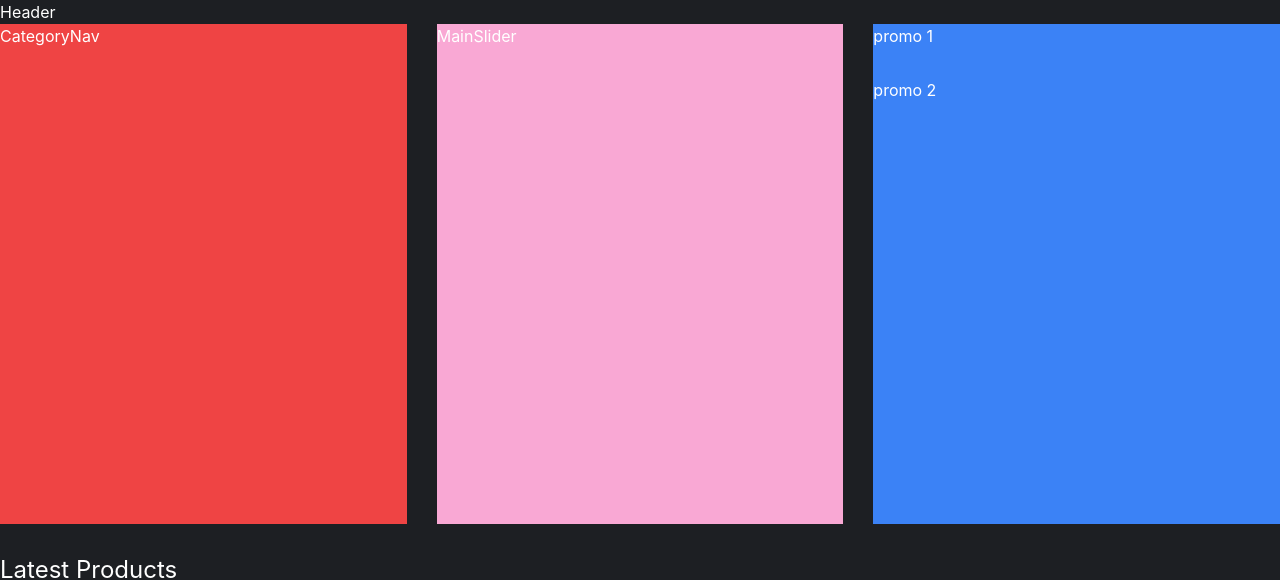
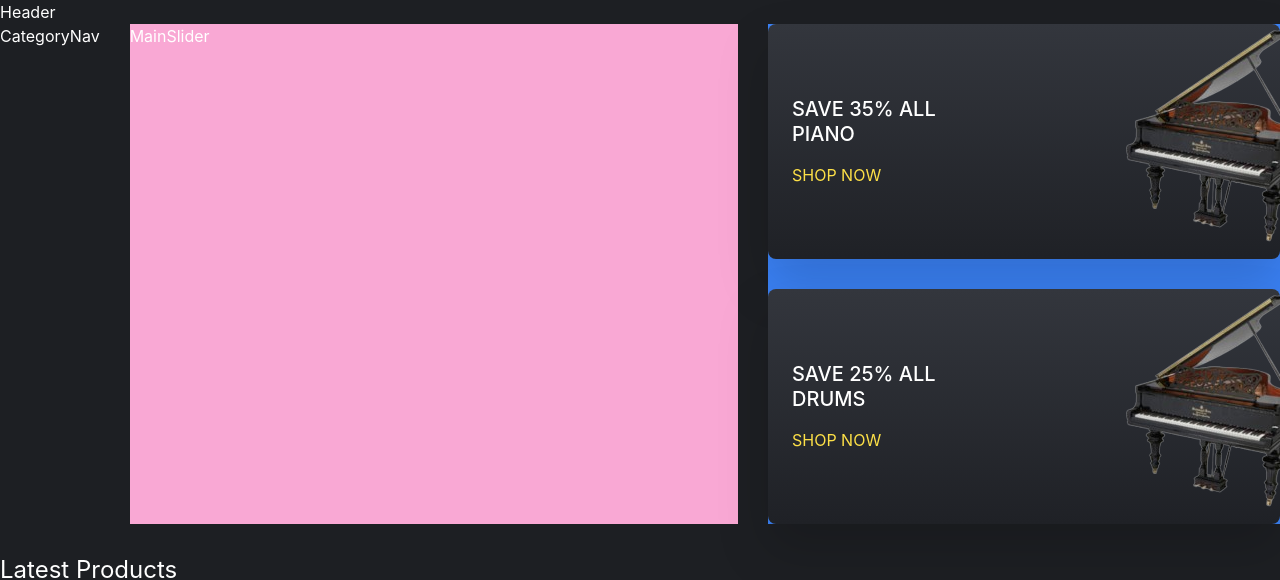
Before and after one commit to YanisMorzak/Requiem-prestigioso, a React (Create React App) app: page / in a window 1280 px wide. Shown: the top 580 px of the page. Built offline with nearby package versions, Linux system fonts and the light colour scheme; no server answers.

Commit message:
🚧    F02-Strapi: Add promo section to Hero

```diff
--- a/src/components/Hero.jsx
+++ b/src/components/Hero.jsx
@@ -8,19 +8,51 @@ export default function Hero() {
       <div className="container mx-auto">
         <div className="flex flex-col gap-y-[30px] xl:flex-row xl:gap-x-[30px]">
           {/* sidebar */}
-          <div className="w-full bg-red-500 max-w-lg mx-auto">
+          <div>
             <CategoryNav />
           </div>
           {/* main slider */}
           <div className="w-full max-w-lg bg-pink-300 lg:max-w-[734px] mx-auto">
             <MainSlider />
           </div>
-          {/* promo imgs */}
+          {/* promo */}
           <div className="flex flex-col gap-y-[30px] w-full bg-blue-500 max-w-lg mx-auto h-[500px]">
-            {/* promo img 1 */}
-            <div className="">promo 1</div>
-            {/* promo img 2 */}
-            <div>promo 2</div>
+            {/* promo 1 */}
+            <div className="bg-gradient-to-t from-[#1F2126] to-[#33363D] drop-shadow-2xl flex-1 h-[250px] rounded-[8px] overflow-hidden relative p-6">
+              {/* text */}
+              <div className="flex flex-col max-w-[144px] h-full justify-center">
+                <div className="text-[20px] uppercase font-medium leading-tight mb-4">
+                  Save 35% all Piano{" "}
+                </div>
+                <a href="#" className="uppercase text-yellow-300">
+                  Shop now
+                </a>
+              </div>
+              {/* image */}
+              <img
+                className="absolute z-20 -top-2 -right-0"
+                src={"/images/Design_sans_titre__2_-removebg-preview.png"}
+                alt=""
+              />
+            </div>
+            {/* promo 2 */}
+            <div className="bg-gradient-to-t from-[#1F2126] to-[#33363D] drop-shadow-2xl flex-1 h-[250px] rounded-[8px] overflow-hidden relative p-6">
+              {/* text */}
+              <div className="flex flex-col max-w-[144px] h-full justify-center">
+                <div className="text-[20px] uppercase font-medium leading-tight mb-4">
+                  Save 25% all Drums{" "}
+                </div>
+                <a href="#" className="uppercase text-yellow-300">
+                  Shop now
+                </a>
+              </div>
+              {/* image */}
+              <img
+                className="absolute z-20 -top-2 -right-0"
+                src={"/images/Design_sans_titre__2_-removebg-preview.png"}
+                alt=""
+              />
+            </div>
           </div>
         </div>
       </div>
```
Also changed, not shown: public/images/Design_sans_titre__2_-removebg-preview.png (added).
